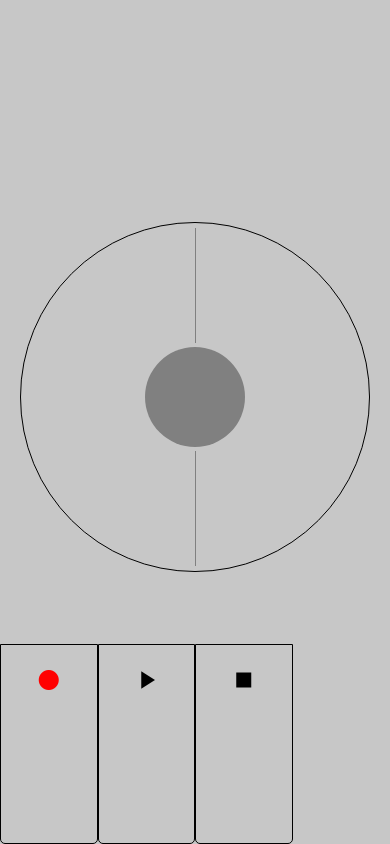
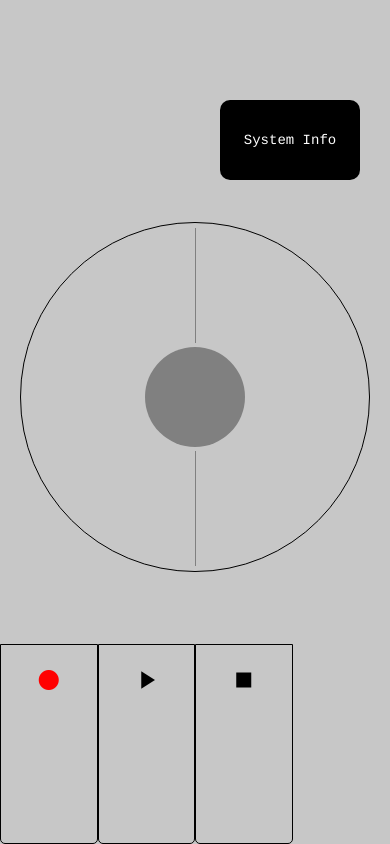
Before and after one commit to james-kaddissi/WavvyApp, a React Native app: screen / in a window 390 px wide. Built offline with nearby package versions, Linux system fonts and the light colour scheme.

Commit message:
Added the system info 'screen' in the top right

```diff
--- a/App.js
+++ b/App.js
@@ -1,5 +1,5 @@
 import React, { useState } from 'react';
-import { StyleSheet, View, TouchableOpacity, PanResponder } from 'react-native';
+import { StyleSheet, View, Text, TouchableOpacity, PanResponder } from 'react-native';
 import Icon from 'react-native-vector-icons/MaterialIcons';
 
 const App = () => {
@@ -20,6 +20,9 @@ const App = () => {
         <View style={[styles.line, styles.line1]} />
         <View style={[styles.line, styles.line2]} />
       </View>
+      <View style={styles.screen}>
+        <Text style={styles.screenText}>System Info</Text>
+      </View>
       <View style={styles.buttonRow}>
         <TouchableOpacity style={styles.button} onPress={() => {}}>
           <Icon name="fiber-manual-record" size={30} color="red" style={styles.icon} />
@@ -34,7 +37,6 @@ const App = () => {
     </View>
   );
 };
-
 
 const styles = StyleSheet.create({
   container: {
@@ -74,6 +76,22 @@ const styles = StyleSheet.create({
     bottom: 5,
     transform: [{ rotate: '180deg' }],
   },
+  screen: {
+    position: 'absolute',
+    top: 100,
+    right: 30,
+    width: 140,
+    height: 80,
+    borderRadius: 10,
+    backgroundColor: 'black',
+    justifyContent: 'center',
+    alignItems: 'center',
+  },
+  screenText: {
+    color: 'white',
+    fontFamily: 'Courier',
+    fontSize: 14,
+  },
   buttonRow: {
     flexDirection: 'row',
     position: 'absolute',
```
